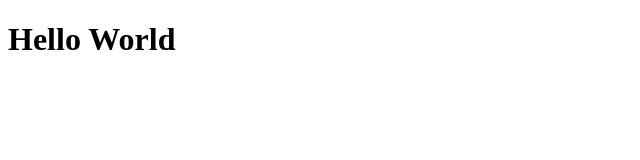
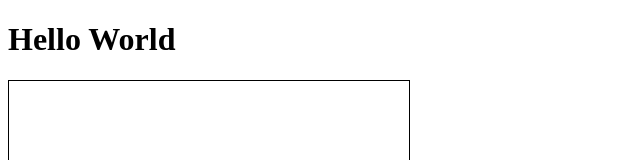
Before and after one commit to chaosarium/JS_Fractal_Generator, a plain HTML site: page index.html in a window 1280 px wide. Shown: the top 160 px of the page, without its empty margins (0-640 px from the left). Drawn offline with Linux system fonts and the light colour scheme.

Commit message:
Successfully generated fractal images in console

```diff
--- a/index.html
+++ b/index.html
@@ -4,9 +4,15 @@
   <meta charset="UTF-8">
   <meta name="viewport" content="width=device-width, initial-scale=1.0">
   <title>Fractal Gen JS</title>
+  <style>
+    canvas {
+      border: solid black 1px;
+    }
+  </style>
 </head>
 <body>
   <h1>Hello World</h1>
+  <canvas id="fractal_viewport" width="400" height="400"></canvas>
 </body>
 <script src="main.js"></script>
 </html>
--- a/main.js
+++ b/main.js
@@ -1,19 +1,24 @@
+// return the product of two complex numbers
 function complex_product(c1, c2) {
 	return [c1[0] * c2[0] - c1[1] * c2[1], c1[0] * c2[1] + c2[0] * c1[1]]
 }
 
+// returns the sum of two complex numbers
 function complex_addition(complex1, complex2) {
 	return [complex1[0] + complex2[0], complex1[1] + complex2[1]]
 }
 
+// returns the value after one iteration given complex number z and c
 function mandelbrot_altorhthm(z, c) {
 	return complex_addition(complex_product(z, z), c)
 }
 
+// returns the magnitude of complex number c
 function complex_magnitude_squared(c) {
 	return c[0] * c[0] + c[1] * c[1]
 }
 
+// function to return number of iterations processed before the magnitude of f(z) escapes
 function escape_time(c, iteration_depth, formula) {
 	var z = [0, 0]
 	var i = 1
@@ -29,4 +34,60 @@ function escape_time(c, iteration_depth, formula) {
 	}
 }
 
-console.log(escape_time([0.3, 0], 100, mandelbrot_altorhthm))
+// pixel manipulation
+// var main_canvas = document.getElementById('fractal_viewport');
+// var canvas_width = main_canvas.width;
+// var canvas_height = main_canvas.height;
+
+
+
+
+
+
+
+
+
+
+
+
+
+
+// process rendering parameters
+var x_min = -2
+var x_max = 2
+var y_min = -2
+var y_max = 2
+var x_dim = 240
+var y_dim = 120
+var x_step = (x_max - x_min) / x_dim
+var y_step = (y_max - y_min) / y_dim
+var renderer_console_output = ""
+
+// logging
+console.log("Start rendering")
+console.log("x_min: " + x_min)
+console.log("x_max: " + x_max)
+console.log("y_min: " + y_min)
+console.log("y_max: " + y_max)
+console.log("x_dim: " + x_dim)
+console.log("y_dim: " + y_dim)
+console.log("x_step: " + x_step)
+console.log("y_step: " + y_step)
+
+// iterate by rows
+var imaginary = y_max
+for (let i = 1; i <= y_dim; i++) {
+	var real = x_min
+	for (let i = 1; i <= x_dim; i++) {
+			if(escape_time([real, imaginary], 100, mandelbrot_altorhthm) == Infinity) {
+				renderer_console_output = renderer_console_output + "X"
+			}
+			else {
+				renderer_console_output = renderer_console_output + " "
+			}
+		real = real + x_step
+	}
+	imaginary = imaginary - y_step
+	renderer_console_output = renderer_console_output + "\n"
+}
+console.log(renderer_console_output)
```
